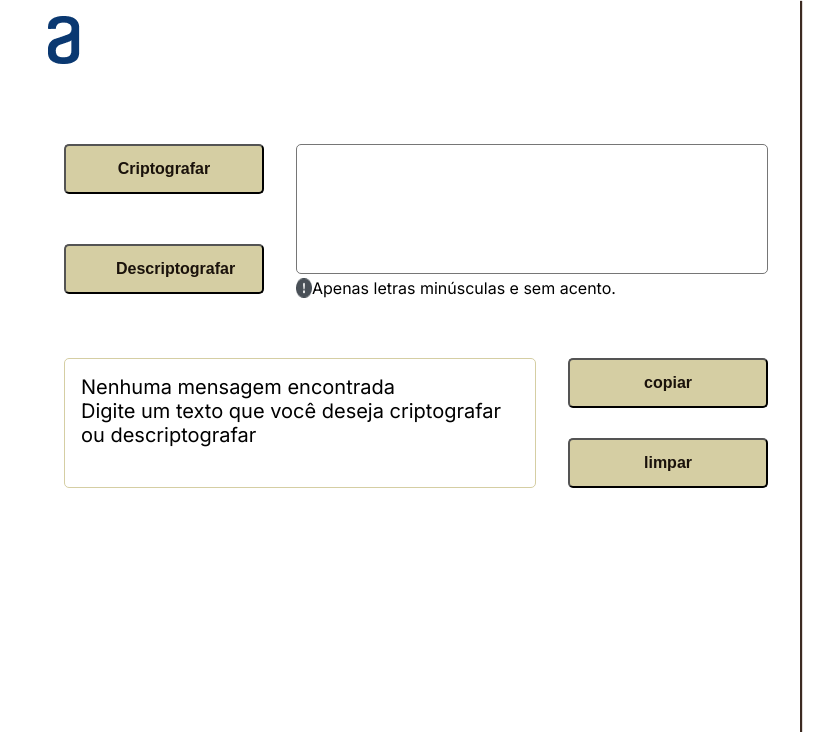
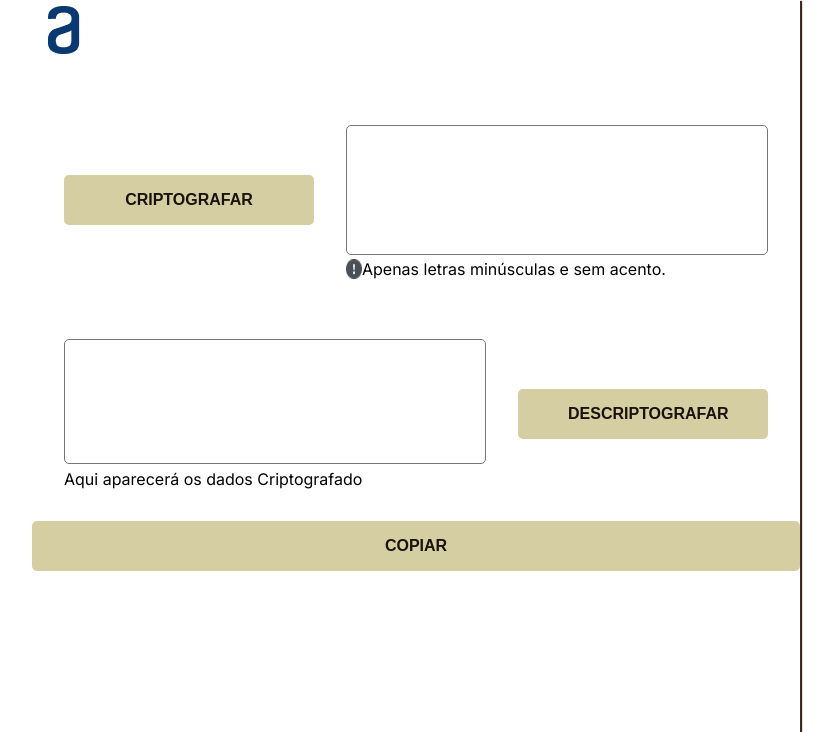
Before and after one commit to aureliocapingana01/-challenge_1_aurellio_capingana, a plain HTML site: page index.html in a window 1280 px wide. Shown: the top 732 px of the page, without its empty margins (224-1058 px from the left). Drawn offline with Linux system fonts and the light colour scheme.

Commit message:
feit 90% do resultado do projeot de codificar texto

```diff
--- a/assets/css/style.css
+++ b/assets/css/style.css
@@ -41,7 +41,7 @@ header {
     height: 80px;
     background-image: url('../img/logo.png');
     background-repeat: no-repeat;
-    margin: 1rem;
+    margin: 0.4rem 1rem;
 }
 main {
     display: flex;
@@ -56,14 +56,15 @@ main .texto-descriptografado {
     gap: 2rem;
 }
 main .texto-descriptografado .user-texto,
-main .texto-criptografado #criptografado {
+main .texto-criptografado .texto {
     display: flex;
     height: 150px;
     flex-direction: column;
     flex: 1;
 
 }
-main .user-texto textarea {
+main .user-texto textarea,
+main .texto textarea{
     width: 100%;
     height: 130px;
     font-size: 20px;
@@ -72,19 +73,27 @@ main .user-texto textarea {
     border-radius: 5px;
     padding: 1rem;
 }
-main .user-texto #obs {
+main .user-texto textarea:focus,
+main .texto textarea:focus {
+    outline: none;
+}
+main .user-texto #obs,
+main .texto p {
     display: flex;
 }
-main .texto-descriptografado .botao-descriptografado ,
-main .texto-criptografado #botao-criptografado  {
+/* main .texto-descriptografado .botao-descriptografado  {
     display: flex;
-    /* flex: 1; */
     flex-direction: column;
     justify-content: space-between;
+} */
+main .texto-descriptografado .botao-descriptografado,
+main .texto-criptografado .botao-criptografado {
+    display: flex;
+    align-items: center;
 }
 main .texto-descriptografado .botao-descriptografado button,
-main .texto-criptografado #botao-criptografado button {
-    width: 200px;
+main .texto-criptografado .botao-criptografado button {
+    width: 250px;
     height: 50px;
     padding: 10px 50px;
     background-color: var(--corSecundary);
@@ -94,27 +103,44 @@ main .texto-criptografado #botao-criptografado button {
     font-weight: 600;
     font-size: 16px;
     text-align: center;
+    border: none;
+    text-transform: uppercase;
+    transition: 0.3s;
+    /* align-items: center; */
+
+}
+main .copiar {
+    width: 100%;
+    height: 50px;
+    padding: 10px 50px;
+    border: none;
+    background-color: var(--corSecundary);
+    color: var(--corPrimary);
+    border-radius: 5px;
+    color: var(--corHover);
+    font-weight: 600;
+    font-size: 16px;
+    text-align: center;
+    text-transform: uppercase;
+    transition: 0.3s;
+
 }
 main .texto-descriptografado .botao-descriptografado button:hover,
-main .texto-criptografado #botao-criptografado button:hover {
+main .texto-criptografado .botao-criptografado button:hover,
+main .copiar:hover {
     background-color: var(--corTertiary);
     color: var(--corPrimary);
+    transition: 0.3s;
 }
 main .texto-criptografado {
     display: flex;
+    flex: 1;
     padding: 2rem;
     width: 100%;
     gap: 2rem;
-    /* align-items: center; */
 }
-main .texto-criptografado #criptografado {
-    display: flex;
-    width: 100%;
-    height: 130px;
-    padding: 1rem;
-    border-radius: 5px;
-    font-size: 20px;
-    border: 0.5px solid var(--corSecundary);
+main .texto-criptografado .texto {
+    gap: 5px;
 }
 .rodape {
     margin-top: auto;
--- /dev/null
+++ b/assets/js/app.js
@@ -0,0 +1,56 @@
+//A letra "a" é convertida para "ai"
+//A letra "e" é convertida para "enter"
+//A letra "i" é convertida para "imes"
+//A letra "o" é convertida para "ober"
+//A letra "u" é convertida para "ufat"
+
+let criptografado;
+let descriptografado;
+
+const criptografar = () => {
+  let criptografaTexto = document.querySelector("#criptografar").value;
+
+  criptografado = criptografaTexto
+    .replace('e', 'enter')
+    .replace('i', 'imes')
+    .replace('a', 'ai')
+    .replace('o', 'ober')
+    .replace('u', 'ufat');
+
+  let removeText = document.querySelector("#info");
+  removeText.style.visibility = "hidden";
+
+  let newCripto = document.querySelector("#descriptografar");
+  newCripto.innerHTML = criptografado;
+
+  document.getElementById("criptografar").value = "";
+
+  console.log(criptografado);
+};
+
+const descriptografar = () => {
+  let descriptografaTexto = document.querySelector("#descriptografar").value;
+
+  descriptografado = descriptografaTexto
+  .replace('ai', 'a')
+  .replace('enter', 'e')
+  .replace('iimes', 'i')
+  .replace('ober', 'o')
+  .replace('ufat', 'u')
+
+  let newText = document.getElementById('descriptografar');
+  newText.innerHTML = descriptografado;
+
+  console.log(descriptografado);
+};
+
+// funcao para copiar o texto
+const copiarTexto = () => {
+    let textoCopiado = document.querySelector('#descriptografar');
+    textoCopiado.select();
+    textoCopiado.setSelectionRange(0, 99999)
+    document.execCommand("copy");
+    alert("O texto copiado é: " + textoCopiado.value);
+}
+
+// const copiarTexto = () => navigator.clipboard.writeText('#descriptografar').value
--- a/assets/js/codificador.js
+++ b/assets/js/codificador.js
@@ -4,16 +4,42 @@
 //A letra "o" é convertida para "ober"
 //A letra "u" é convertida para "ufat"
 
-const criptografarTexto = () => {
+/*
+A .- / B -... /C -.-. /D -.. /E . /F ..-. /G --. /H .... /I .. /J .--- /K -.-
+L .-.. /M -- /N -. /O --- /P .--. /Q --.- /R .-. /S ... /T - /U ..-
+V ...- /W .-- /X -..- /Y -.-- /Z --..
+*/
+const codificarTexto = () => {
     let textUser = document.querySelector('#textarea').value
 
-    let newLetraA = textUser.replace('a', 'ai')
-    let newLetraE = newLetraA.replace('e', 'enter')
-    let newLetraI = newLetraE.replace('i', 'imes')
-    let newLetraO = newLetraI.replace('o', 'ober')
-    let newLetraU = newLetraO.replace('u', 'ufat')
+    // let a = textUser.replace(/a/gi, '01000001')
+    // let b = a.replace(/b/gi, '01000010')
+    // let c = b.replace(/c/gi, '01000011')
+    // let d = c.replace(/d/gi, '01000100')
+    // let e = d.replace(/e/gi, '01000101')
+    // let f = e.replace(/f/gi, '01000110')
+    // let g = f.replace(/g/gi, '01000111')
+    // let h = g.replace(/h/gi, '01001000')
+    // let i = h.replace(/i/gi, '01001001')
+    // let j = i.replace(/j/gi, '01001010')
+    // let k = j.replace(/k/gi, '01001011')
+    // let l = k.replace(/l/gi, '01001100')
+    // let m = l.replace(/m/gi, '01001101')
+    // let n = m.replace(/n/gi, '01001110')
+    // let o = n.replace(/o/gi, '01001111')
+    // let p = o.replace(/p/gi, '01010000')
+    // let q = p.replace('q', '01010001')
+    // let r = q.replace('r', '01010010')
+    // let s = r.replace('s', '01010011')
+    // let t = s.replace('t', '01010100')
+    // let u = t.replace('u', '01010101')
+    // let v = u.replace('v', '01010110')
+    // let w = v.replace('w', '01010111')
+    // let x = w.replace('x', '01011000')
+    // let y = x.replace('y', '01011001')
+    // let z = y.replace('z', '01011010')
 
-    let criptogafrado = newLetraU
+    let criptogafrado = a
 
 
     let newCripto = document.querySelector('.criptografa-texto')
@@ -23,5 +49,53 @@ const criptografarTexto = () => {
     removeText.style.visibility = 'hidden'
 
 
-    document.getElementById('textarea').value=''
+    // document.getElementById('textarea').value=''
+};
+
+
+const descodificarTexto = () => {
+    let descodificar = document.querySelector('.criptografa-texto').value;
+    let a = descodificar.replace('mg');
+
+    console.log('botao clicado', descodificar);
+    console.log('descodificado', a);
+
+    // let a = cod.replace(/mg/gi, 'a');
+    // let b = a.replace('01000010', 'b')
+    // let c = b.replace('01000011', 'c')
+    // let d = c.replace('01000100', 'd')
+    // let e = d.replace('01000101', 'e')
+    // let f = e.replace('01000110', 'f')
+    // let g = f.replace('01000111', 'g')
+    // let h = g.replace('01001000', 'h')
+    // let i = h.replace('01001001', 'i')
+    // let j = i.replace('01001010', 'j')
+    // let k = j.replace('01001011', 'k')
+    // let l = k.replace('01001100', 'l')
+    // let m = l.replace('01001101', 'm')
+    // let n = m.replace('01001110', 'n')
+    // let o = n.replace('01001111', 'o')
+    // let p = o.replace('01010000', 'p')
+    // let q = p.replace('01010001', 'q')
+    // let r = q.replace('01010010', 'r')
+    // let s = r.replace('01010011', 's')
+    // let t = s.replace('01010100', 't')
+    // let u = t.replace('01010101', 'u')
+    // let v = u.replace('01010110', 'v')
+    // let w = v.replace('01010111', 'w')
+    // let x = w.replace('01011000', 'x')
+    // let y = x.replace('01011001', 'y')
+    // let z = y.replace('01011010', 'z')
+
+    // let descriptogafrado = b
+
+    // let descodificar = document.querySelector('#textarea')
+    // descodificar.innerHTML = descriptogafrado
+
+    // let removeText = document.querySelector('#cripto')
+    // removeText.style.visibility = 'hidden'
+
+
+    // document.querySelector('.criptografa-texto').value=''
+
 }
--- a/index.html
+++ b/index.html
@@ -6,16 +6,18 @@
     <link rel="stylesheet" href="/assets/css/style.css">
     <link rel="shortcut icon" href="/assets/favicon/favicon-16x16.png" type="image/x-icon">
     <title>Challenge_1 - Acapingana</title>
-    <script src="assets/js/codificador.js"></script>
+    <!-- <script src="assets/js/codificador.js" defer></script> -->
 </head>
 <body>
     <div class="container">
-        <header></header>
+        <header>
+
+        </header>
         <main>
             <section class="texto-descriptografado">
                 <div class="user-texto">
                     <label for="texto">
-                        <textarea name="" id="textarea" cols="30" rows="10"
+                        <textarea name="" id="criptografar" cols="30" rows="10"
                          placeholder="Digite aqui o seu texto">
                         </textarea>
                     </label>
@@ -25,26 +27,29 @@
                     </div>
                 </div>
                 <div class="botao-descriptografado">
-                    <button onclick="criptografarTexto()" >Criptografar</button>
-                    <button>Descriptografar</button>
+                    <button onclick="criptografar()">Criptografar</button>
                 </div>
+
             </section>
+
             <section class="texto-criptografado">
-                <div id="criptografado">
-                    <div class="criptografa-texto">
+               <div class="texto">
+                <textarea name="" id="descriptografar" cols="30" rows="10">
 
-                    </div>
-                    <p id="cripto">
-                        Nenhuma mensagem encontrada <br>
-                       Digite um texto que você deseja criptografar ou descriptografar
-                    </p>
-                </div>
-                <div id="botao-criptografado">
-                    <button id="copiar-cripto">copiar</button>
-                    <button id="limpar-cripto">limpar</button>
-                </div>
+                </textarea>
+                <p id="info">
+                    Aqui aparecerá os dados Criptografado
+                </p>
+               </div>
+               <div class="botao-criptografado">
+                <button onclick="descriptografar()">Descriptografar</button>
+            </div>
             </section>
+
+            <button class="copiar" onclick="copiarTexto()">Copiar</button>
+
         </main>
+
         <footer class="rodape">
             <div class="rede-socias">
                 <img src="assets/img/github.png" alt="">
@@ -56,5 +61,7 @@
             </p>
         </footer>
     </div>
+
+    <script src="assets/js/app.js"></script>
 </body>
 </html>
```
